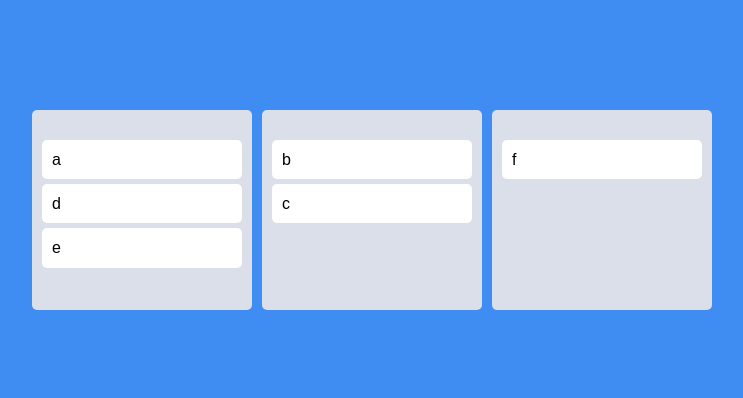
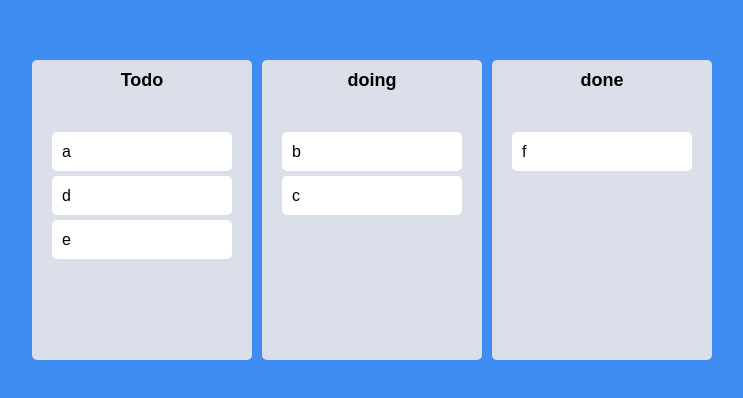
Before and after one commit to Namyunha/Trello, a React (Create React App) app: page / in a window 1280 px wide. Shown: the part 190-588 px from the top of the page, without its empty margins (268-1011 px from the left). Built offline with nearby package versions, Linux system fonts and the light colour scheme.

Commit message:
같은 줄 이동 적용

```diff
--- a/src/App.tsx
+++ b/src/App.tsx
@@ -1,8 +1,6 @@
 import
 {
   DragDropContext,
-  Droppable,
-  Draggable
 } from 'react-beautiful-dnd';
 import {
   Wrapper,
@@ -16,25 +14,29 @@ import
 
 import
 {
-  useAppSelector
+  useAppSelector,
+  useAppDispatch
 } from './app/hook';
 import Board from './components/Board';
+import
+{
+  setSameTodos
+} from './features/todo/todosSlice';
 
 function App() {
   const todos = useAppSelector((state) => state.todos);
   console.log('todos = ', todos);
+  const dispatch = useAppDispatch();
 
-  const onDragEnd = ({destination, source}: DropResult) => {
-    if(!destination){
-      return
+  const onDragEnd = ( info: DropResult) => {
+    const {destination, draggableId, source} = info;
+    if(destination?.droppableId === source.droppableId) {
+      let changeTodos = [...todos[destination.droppableId]];
+      changeTodos.splice(source.index, 1);
+      changeTodos.splice(destination.index, 0, draggableId);
+      dispatch(setSameTodos({changeTodos, destination}))
+
     }
-    if(source?.index === destination?.index) {
-        return;
-    }
-    // let newTodos = [...toDos];
-    // let src = newTodos.splice(source.index, 1);
-    // newTodos.splice(destination?.index, 0, src[0]);
-    // toDos = newTodos;
   }
 
   return <DragDropContext onDragEnd={onDragEnd}>
--- a/src/components/Board.tsx
+++ b/src/components/Board.tsx
@@ -10,6 +10,8 @@ interface IBoard {
 const Board = ({toDos, boardId}:IBoard) => {
 
   return (
+    <Wrapper>
+        <Title>{boardId}</Title>
         <Droppable droppableId={boardId}>
             {(magic) => (
                 <BoardWrapper ref={magic.innerRef} {...magic.droppableProps}>
@@ -20,7 +22,21 @@ const Board = ({toDos, boardId}:IBoard) => {
                 </BoardWrapper>
             )}
         </Droppable>
+    </Wrapper>
   )
 }
 
+const Title = styled.h2`
+  text-align: center;
+  font-weight: 600;
+  margin-bottom: 10px;
+  font-size: 18px;
+`;
+const Wrapper = styled.div`
+  padding: 20px 10px;
+  padding-top: 10px;
+  background-color: ${(props) => props.theme.boardColor};
+  border-radius: 5px;
+  min-height: 300px;
+`;
 export default Board
--- a/src/features/todo/todosSlice.ts
+++ b/src/features/todo/todosSlice.ts
@@ -1,18 +1,41 @@
-import { createSlice } from "@reduxjs/toolkit";
+import { createSlice, PayloadAction  } from "@reduxjs/toolkit";
+import { current } from "@reduxjs/toolkit";
 
 interface ITodosSlice {
     [key: string]: string[];
 }
 
+type ITodosProps  = {
+    destination: locationInfo;
+    draggableId: string;
+    source: locationInfo;
+}
+
+type locationInfo = {
+    droppable: string;
+    index: number;
+}
+
 const todosSlice = createSlice({
     name: 'todos',
     initialState: {
-        todo: [ "a",  "d", "e" ],
+        Todo: [ "a",  "d", "e" ],
         doing: [ "b", "c" ],
         done: [ "f" ]
     } as ITodosSlice ,
-    reducers: {}
+    reducers: {
+        setSameTodos: (state, action)  => {
+            let {payload : {destination : {droppableId}, changeTodos}} = action;
+            console.log("droppableId = ", droppableId);
+            console.log("changeTodos = ", changeTodos);
+
+            return {
+                ...state,
+                [droppableId]: changeTodos
+            }
+        },
+    }
 })
 
-export const {} = todosSlice.actions
+export const { setSameTodos } = todosSlice.actions
 export default todosSlice.reducer
```
Lines whose indentation alone changed are shown as unchanged.
